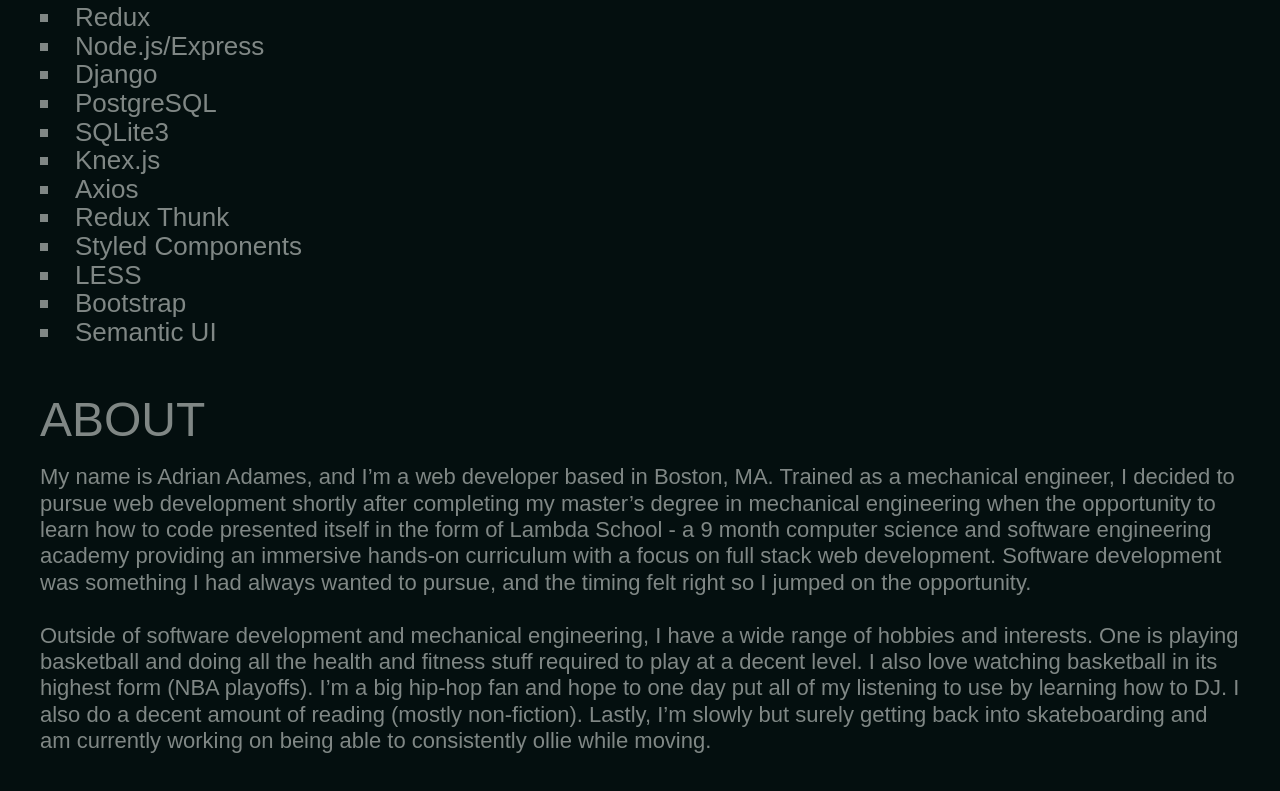
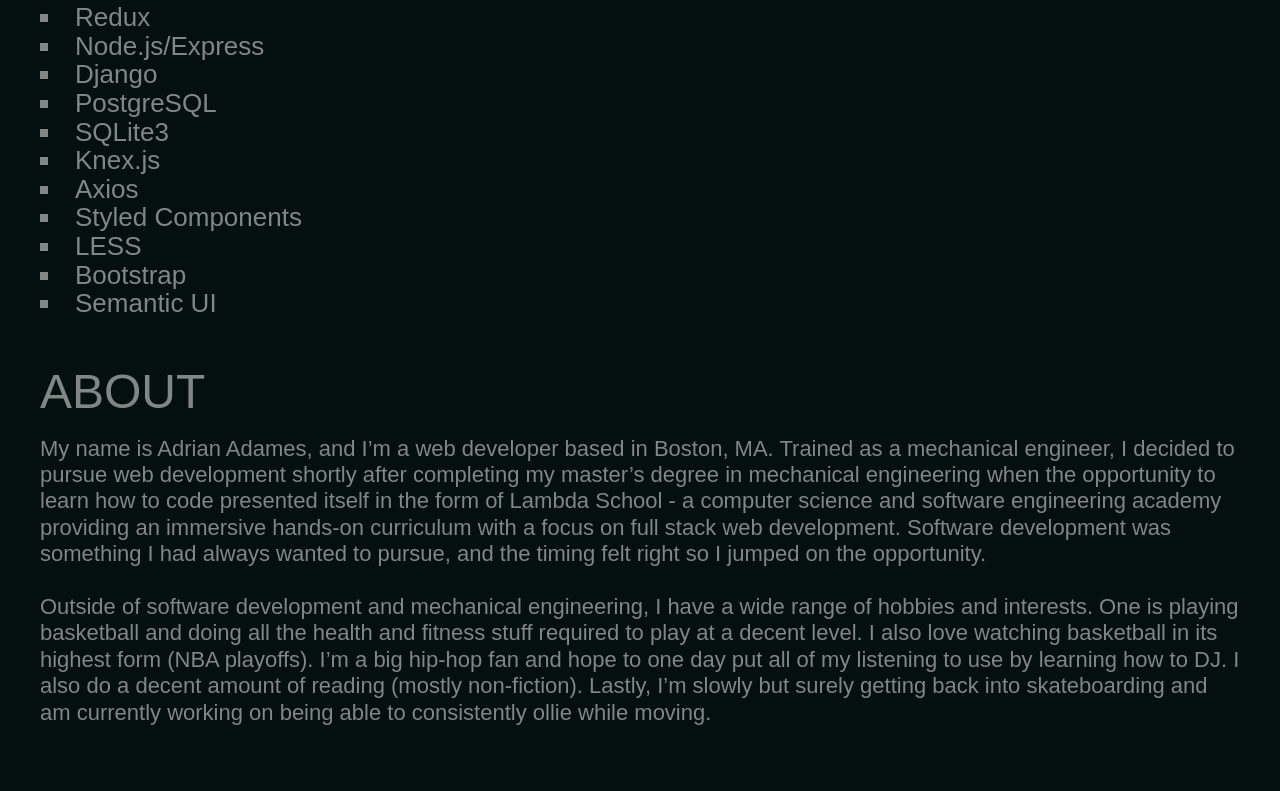
Before and after one commit to adrianadames/PortfolioWebsite, a React (Create React App) app in the folder portfolio-website/: page / in a window 1280 px wide. Shown: the part 3090-3881 px from the top of the page. Built offline with nearby package versions, Linux system fonts and the light colour scheme.

Commit message:
Removed Redux Thunk from list of skills as it's implied with use of Redux. Removed length of lambda school from about section.

```diff
--- a/portfolio-website/src/Components/Home.js
+++ b/portfolio-website/src/Components/Home.js
@@ -457,7 +457,6 @@
                             <li>SQLite3</li>
                             <li>Knex.js</li>
                             <li>Axios</li>
-                            <li>Redux Thunk</li>
                             <li>Styled Components</li>
                             <li>LESS</li>
                             <li>Bootstrap</li>
@@ -472,7 +471,7 @@
                             Trained as a mechanical engineer, I decided to pursue web development
                             shortly after completing my master’s degree in mechanical engineering
                             when the opportunity to learn how to code presented itself in the form
-                            of Lambda School - a 9 month computer science and software engineering
+                            of Lambda School - a computer science and software engineering
                             academy providing an immersive hands-on curriculum with a focus on full
                             stack web development. Software development was something I had always
                             wanted to pursue, and the timing felt right so I jumped on the opportunity.
```
